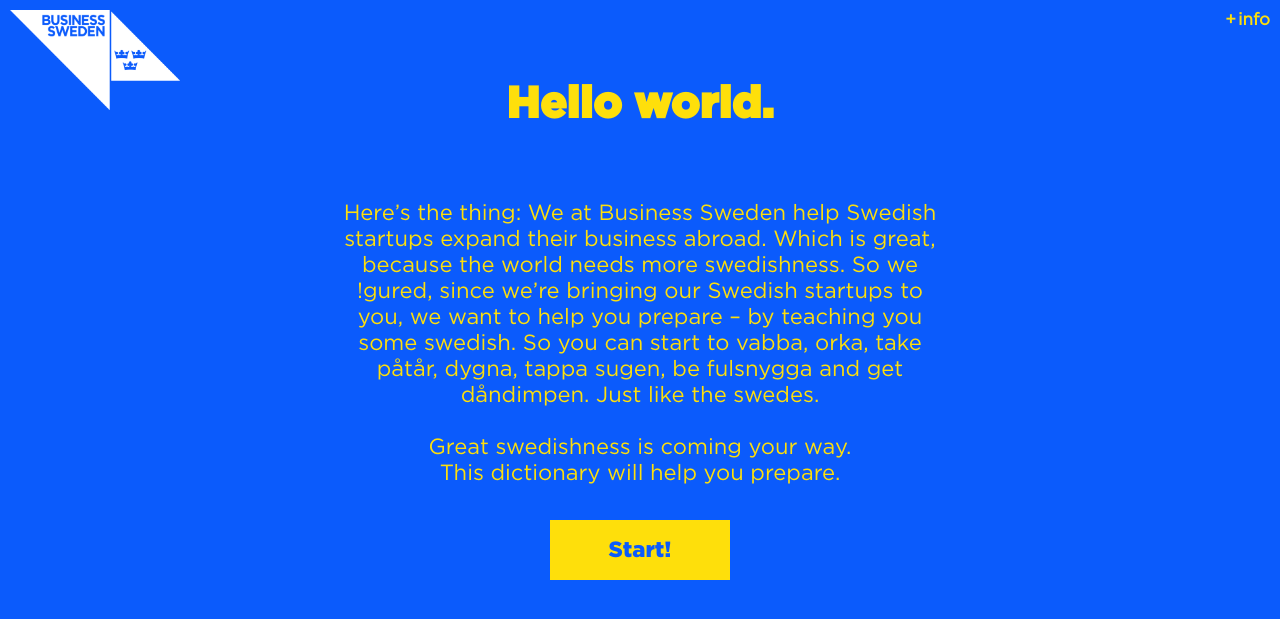
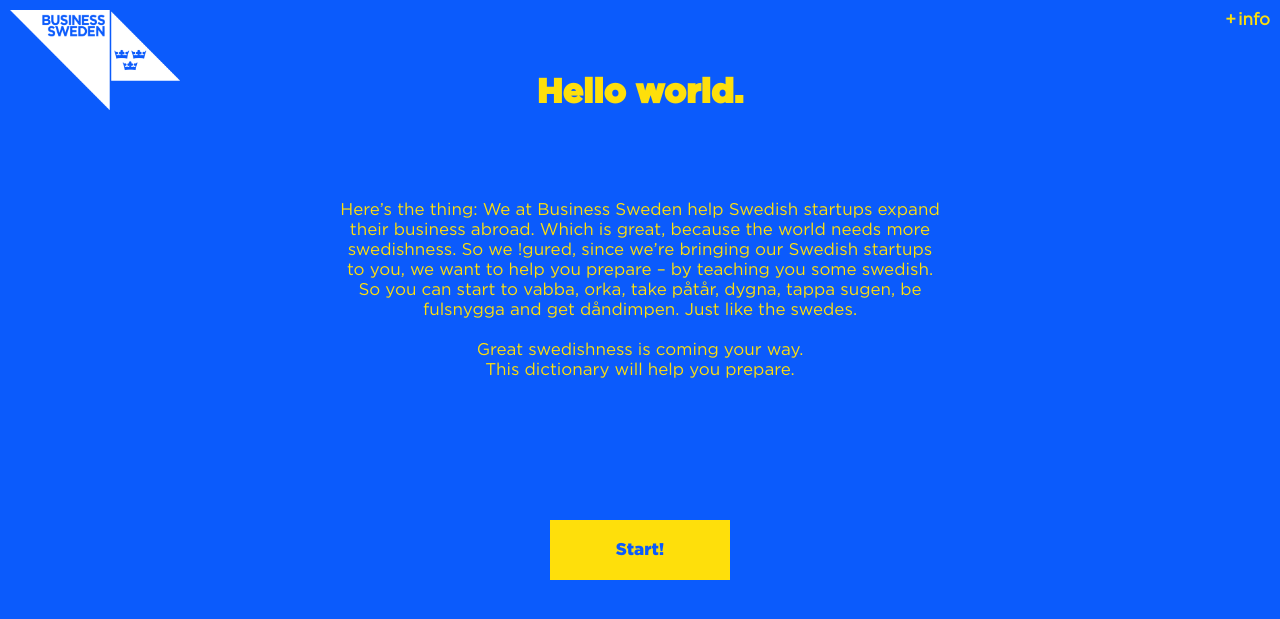
Before and after one commit to p4bs/p4bs.github.io, a PHP site: page /_layouts/default.html in a window 1280 px wide. Shown: the top 619 px of the page. Run offline with PHP 8.4, Linux system fonts and the light colour scheme; some libraries are stand-ins or nearby versions.

Commit message:
Smaller body textÄ

```diff
--- a/css/style.css
+++ b/css/style.css
@@ -15,7 +15,7 @@
 body {
     font-family: Gotham;
     font-weight: normal;
-    font-size: 22px;
+    font-size: 17px;
     margin: 0;
 }
 
```
